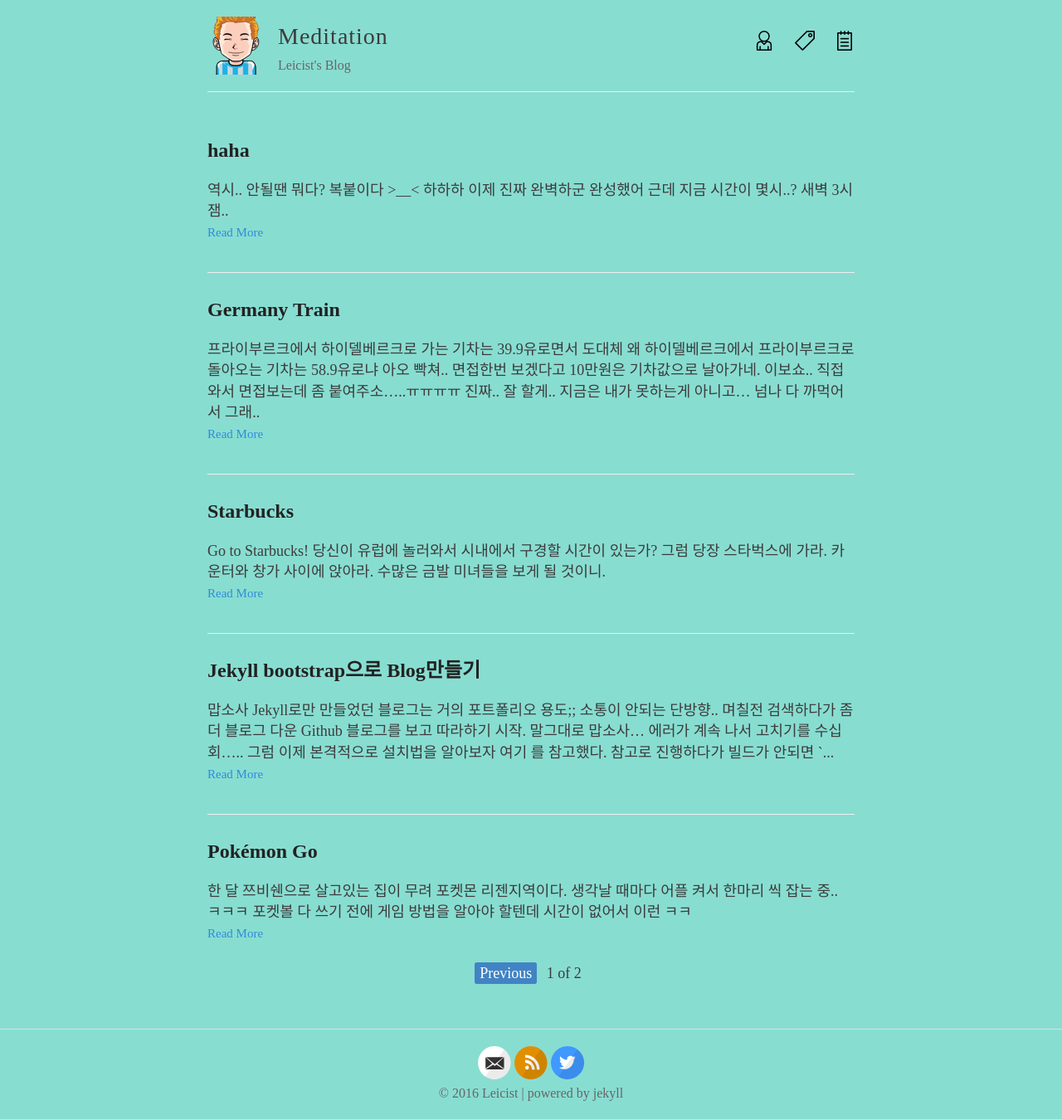
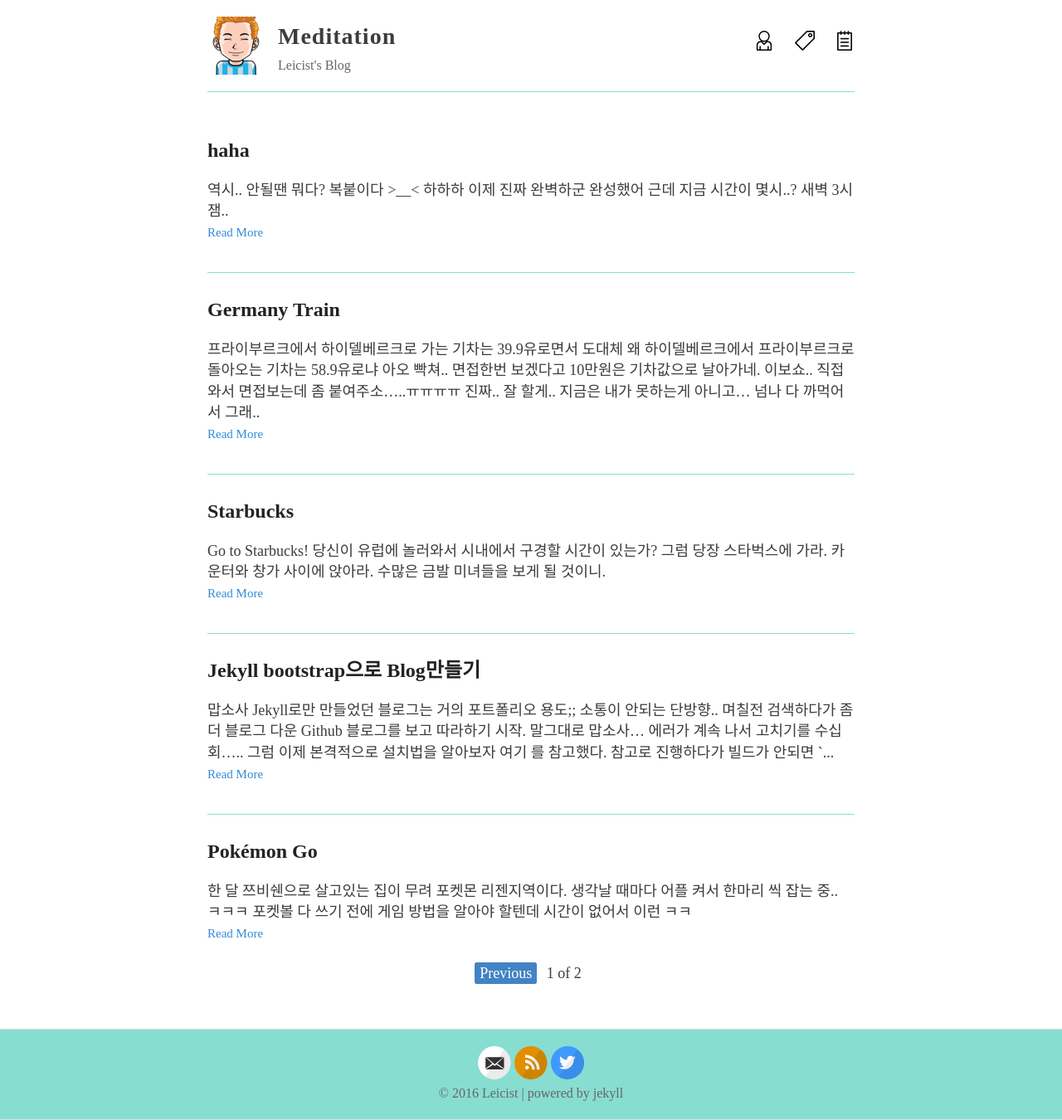
Before and after one commit to Leicist/leicist.github.io, a Jekyll site: the page built from index.html, in a window 1280 px wide. Shown: the whole page at 83% size. Built offline with Jekyll 4.4.1, drawn with Linux system fonts in a browser that asks for light colours; some web fonts are replaced; the list of posts is cut into pages by our own code.

Commit message:
newwblog

```diff
--- a/_includes/disqus.html
+++ b/_includes/disqus.html
@@ -1,7 +1,7 @@
 {% if site.disqus %}
 <div class="comments">
 	<div id="disqus_thread"></div>
-	<script type="text/javascript">
+    	<script type="text/javascript">
 
 	    var disqus_shortname = '{{ site.disqus }}';
 
--- a/style.scss
+++ b/style.scss
@@ -46,7 +46,7 @@ html {
 }
 
 body {
-	background: #88DDD1;
+	background: $white;
   font: 18px/1.4 "Apple SD Gothic Neo", '나눔고딕', NanumGothic, 'NanumBarunGothic', 'Spoqa Han Sans', 'Spoqa Han Sans JP', 'Sans-serif', '돋움', Dotum;
   color: $darkGray;
 }
@@ -186,7 +186,7 @@ img {
 
 .masthead {
   padding: 20px 0;
-  border-bottom: 1px solid $lightGray;
+  border-bottom: 1px solid #88DDD1;
 
   @include mobile {
     text-align: center;
@@ -225,7 +225,7 @@ img {
   color: $darkGray;
   cursor: pointer;
   font-family: "Apple SD Gothic Neo", '나눔고딕', NanumGothic, 'NanumBarunGothic', 'Spoqa Han Sans', 'Spoqa Han Sans JP', 'Sans-serif', '돋움', Dotum;
-  font-weight: 300;
+  font-weight: 650;
   font-size: 28px;
   letter-spacing: 1px;
 }
@@ -273,7 +273,7 @@ nav {
 
 .posts > .post {
   padding-bottom: 2em;
-  border-bottom: 1px solid $lightGray;
+  border-bottom: 1px solid #88DDD1;
 }
 
 .posts > .post:last-child {
```
